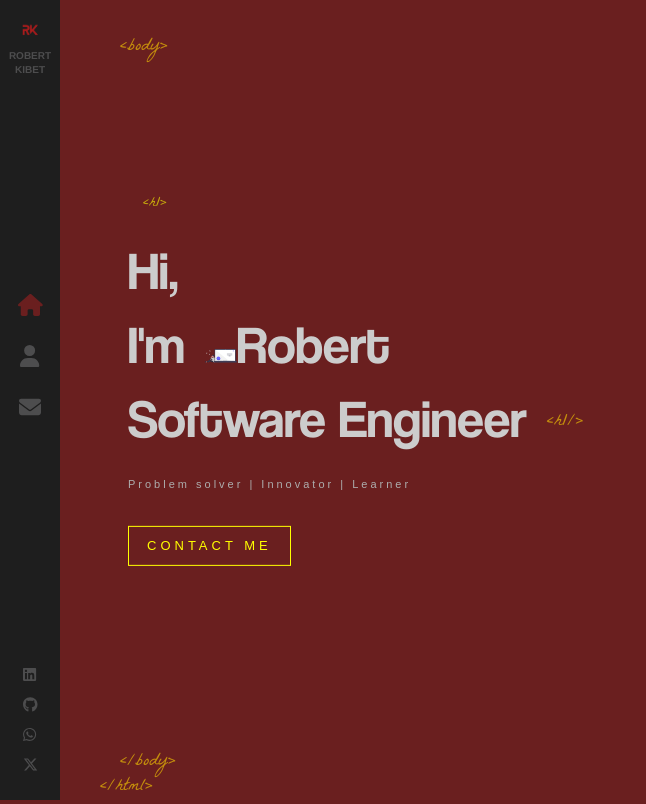
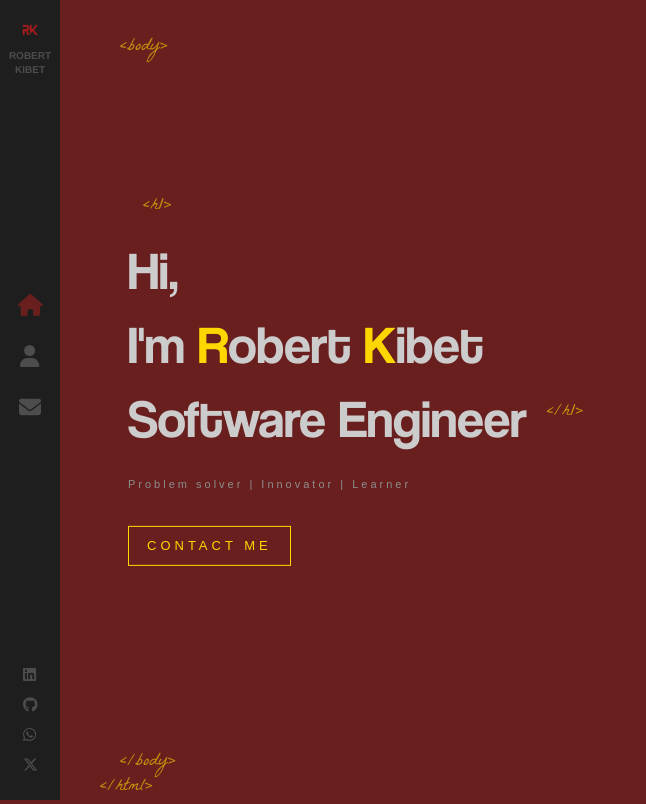
Before and after one commit to swe-robertkibet/react-portfolio, a React (Create React App) app: page / in a window 1280 px wide. Shown: the whole page, without its empty margins (0-646 px from the left). Built offline with nearby package versions, Linux system fonts and the light colour scheme.

Commit message:
Add scramble annimation to my name

```diff
--- a/src/components/Home/index.js
+++ b/src/components/Home/index.js
@@ -1,25 +1,70 @@
-import devImg from '../../assets/images/developer.svg';
+import React, { useState, useEffect } from 'react';
 import { Link } from 'react-router-dom';
 import './index.scss'
 
 const Home = () => {
+    const [displayedName, setDisplayedName] = useState('');
+    const finalName = 'RobertKibet';
+    const characters = 'ABCDEFGHIJKLMNOPQRSTUVWXYZabcdefghijklmnopqrstuvwxyz';
+
+    useEffect(() => {
+        let interval;
+        let iteration = 0;
+        const maxIterations = 20;
+
+        const scramble = () => {
+            if (iteration >= maxIterations) {
+                setDisplayedName(finalName);
+                clearInterval(interval);
+                return;
+            }
+
+            const progress = Math.floor((iteration / maxIterations) * finalName.length);
+
+            const scrambledName = finalName.split('').map((letter, index) => {
+                if (index < progress) {
+                    return finalName[index];
+                }
+                return characters[Math.floor(Math.random() * characters.length)];
+            }).join('');
+
+            setDisplayedName(scrambledName);
+            iteration++;
+        };
+
+        const delay = setTimeout(() => {
+            interval = setInterval(scramble, 50);
+        }, 1400);
+
+        return () => {
+            clearTimeout(delay);
+            clearInterval(interval);
+        };
+    }, []);
+
     return (
         <div className="container home-page">
-
             <div className="text-zone">
                 <h1>Hi, <br /> I'm
-                    <img src={devImg} alt="developer" />
-                    Robert
+                    <span className="scramble-letter">&nbsp;</span>
+                    {displayedName.split('').map((letter, index) => (
+                        <React.Fragment key={index}>
+                            {index === 6 && <span className="scramble-letter">&nbsp;</span>}
+                            <span
+                                className={`scramble-letter ${index === 0 || index === 6 ? 'highlight-letter' : ''}`}
+                                style={{ animationDelay: `${index * 0.1}s` }}
+                            >
+                                {letter}
+                            </span>
+                        </React.Fragment>
+                    ))}
                     <br />
                     Software Engineer
                 </h1>
-
                 <h2>Problem solver | Innovator | Learner</h2>
                 <Link to="/contact" className="flat-button">CONTACT ME</Link>
             </div>
-
         </div>
-
     )
 }
 
--- a/src/components/Home/index.scss
+++ b/src/components/Home/index.scss
@@ -1,5 +1,6 @@
+$primary-color: #ffd700;
+
 .home-page {
-
   .text-zone {
     position: absolute;
     left: 10%;
@@ -8,6 +9,7 @@
     width: 40%;
     max-height: 90%;
   }
+
   h1 {
     color: #ccc;
     font-size: 53px;
@@ -18,62 +20,91 @@
     &::before {
       content: '<h1>';
       font-family: 'La Belle Aurore';
-            color: yellow;
-            font-size: 15px;
+      color: $primary-color;
+      font-size: 18px;
       position: absolute;
       margin-top: -40px;
       left: 15px;
       opacity: 0.6;
     }
+
     &::after {
-            content: '<h1/>';
-            font-family: 'La Belle Aurore', cursive;
-            color: #ffd700;
+      content: '</h1>';
+      font-family: 'La Belle Aurore';
+      color: $primary-color;
       font-size: 18px;
       position: absolute;
-            margin-top: 28px;
+      margin-top: 18px;
       margin-left: 20px;
       animation: fadeIn 1s 1.7s backwards;
       opacity: 0.6;
     }
-
-        img {
-            width: 32px;
-            margin-left: 20px;
-            opacity: 0;
-            height: auto;
-            animation: rotateIn 1s linear both;
-            animation-delay: 1.4s;
-        }
   }
 
   h2 {
-        color: #adadad;
+    color: #8d8d8d;
     margin-top: 20px;
     font-weight: 400;
     font-size: 11px;
     font-family: sans-serif;
     letter-spacing: 3px;
-        animation: fadeIn 1s 1.7s backwards;
+    animation: fadeIn 1s 1.8s backwards;
   }
 
   .flat-button {
-        color: yellow;
+    color: $primary-color;
     font-size: 13px;
     font-weight: 400;
     letter-spacing: 4px;
     font-family: sans-serif;
     text-decoration: none;
     padding: 10px 18px;
-        border: 1px solid yellow;
+    border: 1px solid $primary-color;
     margin-top: 25px;
     float: left;
     animation: fadeIn 1s 1.8s backwards;
     white-space: nowrap;
 
     &:hover {
-            background: yellow;
+      background: $primary-color;
       color: #333;
     }
   }
 }
+
+.scramble-letter {
+  display: inline-block;
+  color: #ccc;
+  animation: fadeIn 0.5s forwards;
+
+  &.highlight-letter {
+    color: $primary-color;
+  }
+}
+
+@keyframes fadeIn {
+  0% {
+    opacity: 0;
+    transform: translateY(-10px);
+  }
+  100% {
+    opacity: 1;
+    transform: translateY(0);
+  }
+}
+
+@media screen and (max-width: 1200px) {
+  .home-page {
+    .text-zone {
+      position: initial;
+      width: 100%;
+      transform: none;
+      padding: 10px;
+      box-sizing: border-box;
+    }
+
+    h1 {
+      font-size: 40px;
+    }
+  }
+}
```
Also changed, not shown: src/assets/images/logo1.svg (added). Lines whose indentation alone changed are shown as unchanged.
